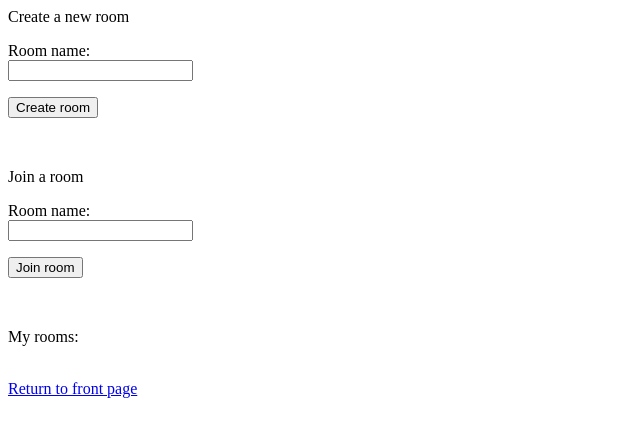
After one commit to vdavd/bac-visualization, a Flask app: template src/templates/rooms.html in a window 1280 px wide. The commit adds this page. Shown: the top 437 px of the page, without its empty margins (0-640 px from the left). Run offline with Flask 3, Linux system fonts and the light colour scheme; the template is opened without the code that fills it, so the values that code supplies are empty.

Commit message:
Added group functionality to the application. Users can now create rooms and join existing rooms using the room name. At this point the rooms only list their members, but eventually they will display a BAC plot with all the members of the room. Also added .gitignore file

```diff
--- a/src/app.py
+++ b/src/app.py
@@ -1,6 +1,6 @@
 from flask import Flask
 from werkzeug.security import check_password_hash, generate_password_hash
-from flask import redirect, render_template, request, session, flash
+from flask import redirect, render_template, request, session, flash, abort
 from flask_sqlalchemy import SQLAlchemy
 from sqlalchemy.sql import text
 from os import getenv
@@ -41,6 +41,7 @@ def login():
 @app.route("/logout")
 def logout():
     del session["username"]
+    del session["id"]
     return redirect("/")
 
 @app.route("/new_account")
@@ -58,6 +59,10 @@ def register():
 
     if result.fetchone():
         flash("Username is already taken")
+        return (redirect("/new_account"))
+
+    if len(password1) < 7:
+        flash("Username or password too short")
         return (redirect("/new_account"))
 
     if password1 == password2:
@@ -100,3 +105,69 @@ def list_drinks():
     result = db.session.execute(sql, {"user_id":session["id"]})
     juomat = result.fetchall()
     return render_template("list_drinks.html", juomat=juomat)
+
+@app.route("/new_room", methods=["POST"])
+def new_room():
+    room_name = request.form["new_room"]
+
+    sql = text("SELECT id FROM rooms WHERE room_name=:new_room")
+    result = db.session.execute(sql, {"new_room":room_name})
+
+    if result.fetchone():
+        flash("Room name is already taken")
+        return redirect("/rooms")
+    else:
+        try:
+            sql = text("INSERT INTO rooms (owner_id, room_name) VALUES (:owner_id, :new_room) RETURNING id")
+            result = db.session.execute(sql, {"owner_id":session["id"], "new_room":room_name})
+            room_id = result.fetchone()[0]
+            sql = text("INSERT INTO members (room_id, member_id) VALUES (:room_id, :member_id)")
+            db.session.execute(sql, {"room_id":room_id, "member_id":session["id"]})
+            db.session.commit()
+            flash("Room creation was succesful")
+            return redirect("/rooms")
+        except:
+            flash("Room name too short")
+            return redirect("/rooms")
+
+@app.route("/join_room", methods=["POST"])
+def join_room():
+    room_name = request.form["join_room"]
+
+    sql = text("SELECT id FROM rooms WHERE room_name=:join_room")
+    result = db.session.execute(sql, {"join_room":room_name})
+    result = result.fetchone()
+    print(result)
+    if result:
+        try:
+            room_id = result[0]
+            sql = text("INSERT INTO members (room_id, member_id) VALUES (:room_id, :member_id)")
+            db.session.execute(sql, {"room_id":room_id, "member_id":session["id"]})
+            db.session.commit()
+            flash("You succesfully joined the room")
+            return redirect("/rooms")
+        except:
+            flash("You are already a member of this room")
+            return redirect("/rooms")
+    else:
+        flash("Room does not exist")
+        return redirect("/rooms")
+
+@app.route("/rooms")
+def rooms():
+    sql = text("SELECT m.room_id, r.room_name FROM members m INNER JOIN rooms r ON r.id = m.room_id WHERE m.member_id=:user_id")
+    result = db.session.execute(sql, {"user_id":session["id"]})
+    my_rooms = result.fetchall()
+    return render_template("rooms.html", my_rooms=my_rooms)
+
+@app.route("/room/<int:room_id>")
+def room(room_id):
+    sql = text("SELECT id FROM members WHERE room_id=:room_id AND member_id=:user_id")
+    result = db.session.execute(sql, {"room_id":room_id, "user_id":session["id"]})
+    if not result.fetchone():
+        abort(403)
+
+    sql = text("SELECT u.username, r.room_name FROM rooms r INNER JOIN members m ON r.id = m.room_id INNER JOIN users u ON m.member_id = u.id WHERE m.room_id=:room_id")
+    result = db.session.execute(sql, {"room_id":room_id})
+    room_members = result.fetchall()
+    return render_template("room.html", room_members = room_members)
--- /dev/null
+++ b/src/templates/rooms.html
@@ -0,0 +1,19 @@
+<p>Create a new room</p>
+<form action="/new_room" method="POST">
+<p>Room name:<br>
+<input type="text" name="new_room"></p>
+<input type="submit" value="Create room"> <br>
+</form> <br>
+<p>Join a room</p>
+<form action="/join_room" method="POST">
+<p>Room name:<br>
+<input type="text" name="join_room"></p>
+<input type="submit" value="Join room"> <br>
+</form> <br>
+<p>My rooms:</p>
+{% for room in my_rooms %}
+<li><a href="/room/{{ room.room_id }}">{{room.room_name}}</a> <br>
+{% endfor %}
+</li> <br>
+<a href="/">Return to front page</a> <br>
+{% extends "flash.html" %}
```
Also changed, not shown: schema.sql (+15 -0 lines), src/templates/index.html (+4 -3 lines), src/templates/room.html (added, +10 -0 lines), 1 other file.
